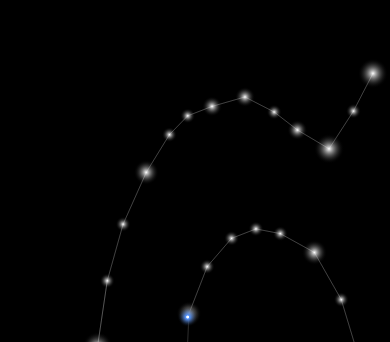
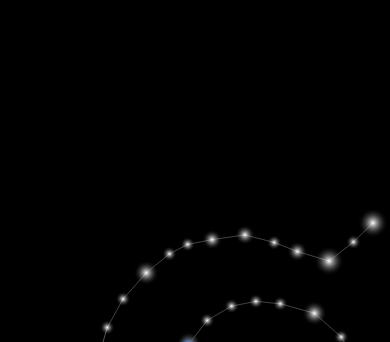
Before and after one commit to lunzhang/lunzhang.github.io, a website built with webpack: page index.html in a window 390 px wide. Shown: the part 92-434 px from the top of the page. Built offline with nearby package versions, Linux system fonts and the light colour scheme.

Commit message:
network responsiveness

```diff
--- a/app.js
+++ b/app.js
@@ -27,8 +27,17 @@ export class App{
   }
 
   resizeCanvas(){
-    this.canvas.height = this.wrapper.clientHeight;
-    this.canvas.width = this.wrapper.clientWidth;
+    if(this.wrapper.clientHeight > 380){
+        this.canvas.height = 380;
+    }else{
+      this.canvas.height = this.wrapper.clientHeight;
+    }
+    if(this.wrapper.clientWidth > 450){
+      this.canvas.width = 450;
+    }else{
+      this.canvas.width = this.wrapper.clientWidth;
+    }
+
   }
 
 }
--- a/package.json
+++ b/package.json
@@ -4,6 +4,7 @@
   "description": "my personal website",
   "main": "index.js",
   "scripts": {
+    "build":"webpack",
     "start": "webpack-dev-server --inline --progress --port 8080",
     "test": "echo \"Error: no test specified\" && exit 1"
   },
--- a/style.scss
+++ b/style.scss
@@ -67,10 +67,12 @@ body{
   position: relative;
   width: 100%;
   height: 100%;
+  overflow: hidden;
   #world{
     position: absolute;
-    top: 0;
-    left: 0;
+    top: 50%;
+    left: 50%;
+    transform: translate(-50%,-50%);
   }
 }
 
```
Also changed, not shown: build/bundle.js.
